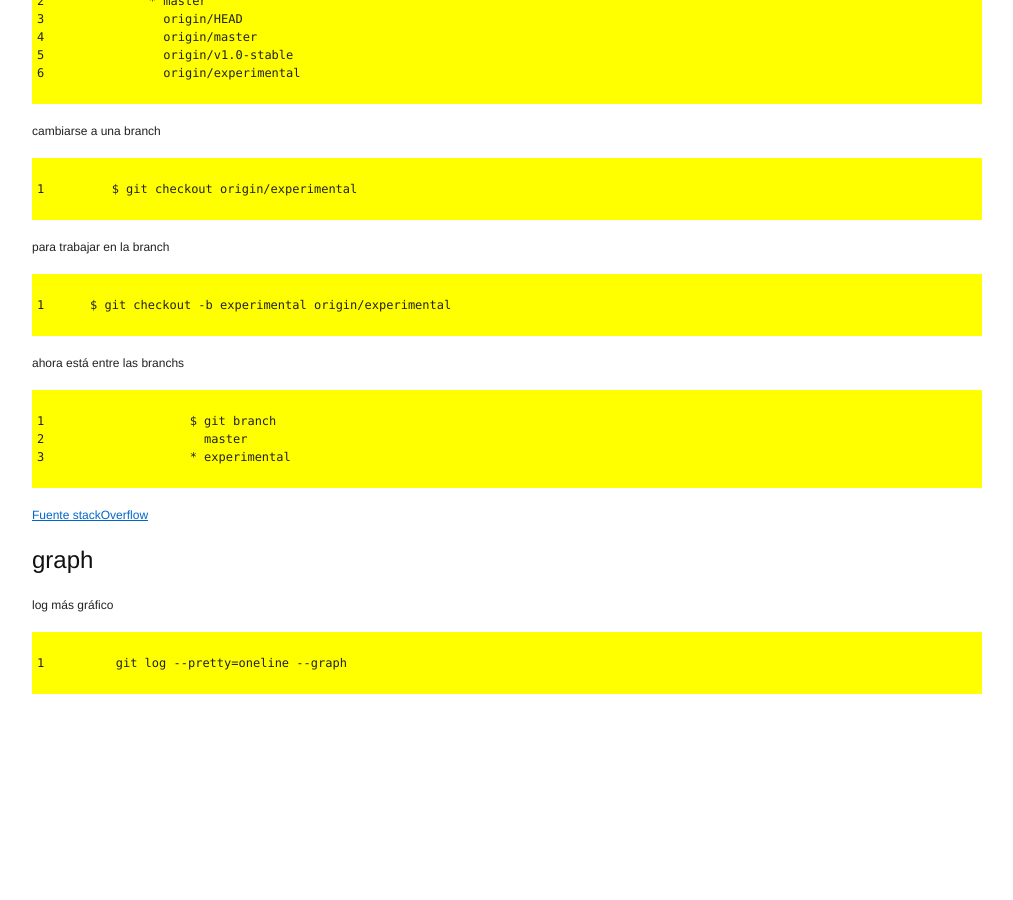
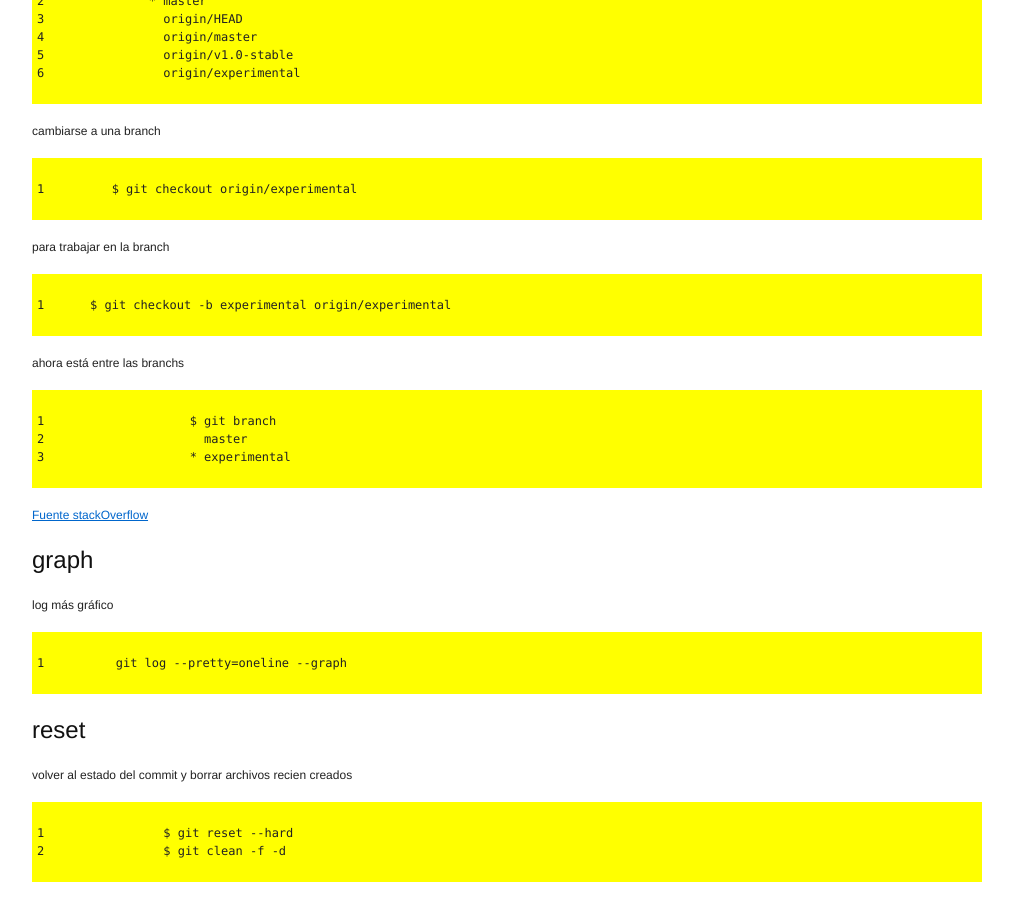
Before and after one commit to pixelmuerto/pixelmuerto.github.com, a Jekyll site: the page built from wiki/Git.md, in a window 1280 px wide and 900 px high, scrolled down 1122 px. Shown: the whole window, without its empty margins (133-1146 px from the left). Built offline with Jekyll 4.4.1, drawn with Linux system fonts in a browser that asks for light colours; Markdown is read by kramdown in place of the engine named in the settings; before the commit the page ends 1834 px from its top, so only the background shows below that.

Commit message:
git reset

```diff
--- a/_includes/gitDiffStat.markdown
+++ b/_includes/gitDiffStat.markdown
@@ -1,2 +1 @@
- _posts/2011-05-15-mongolab-desde-rails3.markdown |    2 ++
- gitCommitStat.sh                                 |    3 ---
+ wiki/Git.md                    |    6 ++++++
--- a/wiki/Git.md
+++ b/wiki/Git.md
@@ -67,3 +67,9 @@ ahora está entre las branchs
 log más gráfico
 
 	git log --pretty=oneline --graph
+
+## reset
+volver al estado del commit y borrar archivos recien creados
+
+	$ git reset --hard
+	$ git clean -f -d
```
